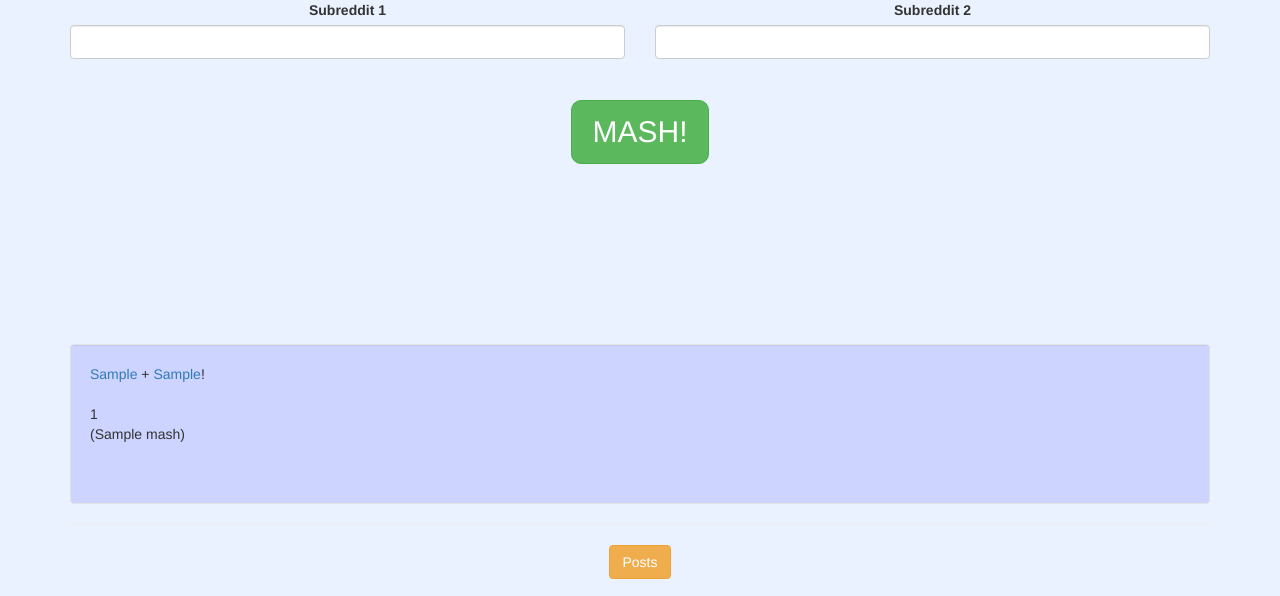
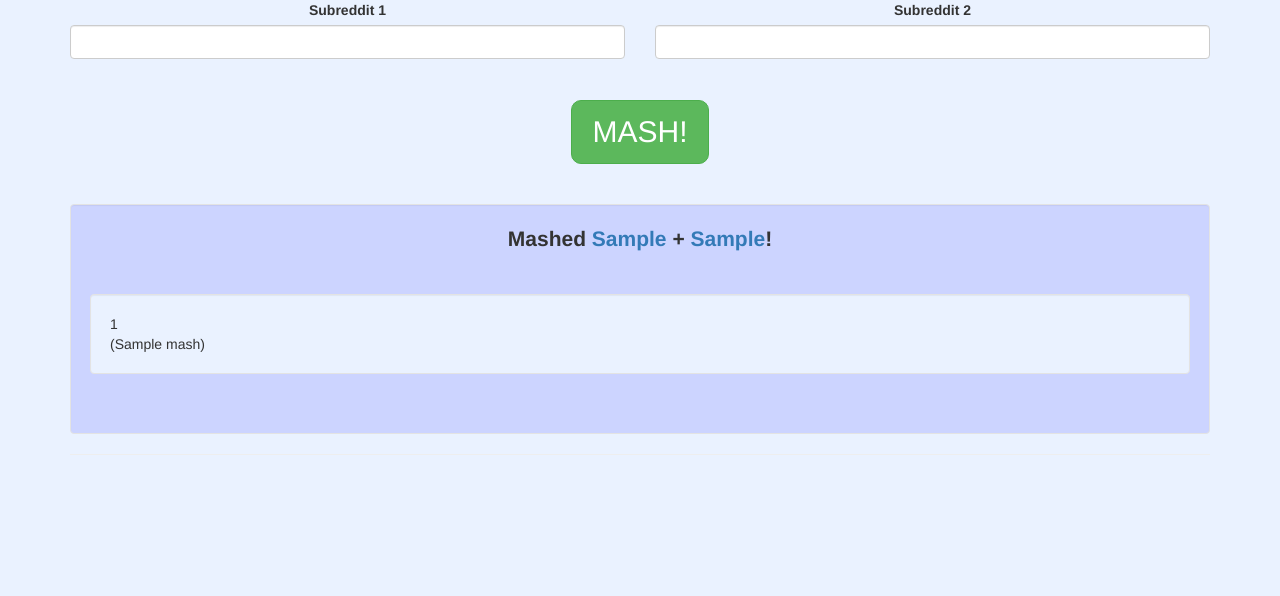
Before and after one commit to WilsonBerkow/softdev-madlibs, a Flask app: template templates/home.html in a window 1280 px wide. Shown: the part 204-800 px from the top of the page. Run offline with Flask 2, Linux system fonts and the light colour scheme; the template is opened without the code that fills it: most values are stand-ins (such as "Sample title", 1, 10 or a date in 2020).

Commit message:
Cleaned up html and css formatting. Fixed links to mashed subreddits.

```diff
--- a/static/custom.css
+++ b/static/custom.css
@@ -33,3 +33,11 @@
 .well{
 	background-color: rgb(204, 212, 255);
 }
+
+#well-inner{
+	background-color: rgb(234, 242, 255);
+}
+
+#mashed{
+	font-size: 1.5em;
+}
--- a/templates/home.html
+++ b/templates/home.html
@@ -4,19 +4,11 @@
 	<meta charset="utf-8">
 	<meta http-equiv="X-UA-Compatible" content="IE=edge">
 	<meta name="viewport" content="width=device-width, initial-scale=1">
-	<!-- The above 3 meta tags *must* come first in the head; any other head content must come *after* these tags -->
 	<title>Reddit Madlibs</title>
 
 	<!-- Bootstrap -->
 	<link href="static/css/bootstrap.min.css" rel="stylesheet">
 	<link href="static/custom.css" rel="stylesheet">
-
-	<!-- HTML5 shim and Respond.js for IE8 support of HTML5 elements and media queries -->
-	<!-- WARNING: Respond.js doesn't work if you view the page via file:// -->
-	<!--[if lt IE 9]>
-	<script src="https://oss.maxcdn.com/html5shiv/3.7.3/html5shiv.min.js"></script>
-	<script src="https://oss.maxcdn.com/respond/1.4.2/respond.min.js"></script>
-	<![endif]-->
 </head>
 <body>
 	<div class="container">
@@ -45,73 +37,37 @@
 				</form>
 			</center>
 		</div>
-		<br><br><br>
-
-		<br><br><br><br><br><br>
+		<br><br>
 		{% if not noposts %}
 		<div class="well">
 			{% if sub1 == None %}
-			Subreddit /r/{{sub1}} not found!
+			<b>Subreddit /r/{{sub1}} not found!</b>
 			{% elif sub2 == None %}
-			Subreddit /r/{{sub2}} not found!
+			<b>Subreddit /r/{{sub2}} not found!</b>
 			{% else %}
-			<a href="{{sub1}}">{{sub1}}</a> + <a href="{{sub2}}">{{sub2}}</a>!
+				<div id="mashed">
+					<center><b>Mashed <a href="https://reddit.com/r/{{sub1}}">{{sub1}}</a> + <a href="https://reddit.com/r/{{sub2}}">{{sub2}}</a>!</b></center>
+				</div>
 			<br><br>
 			{% if mashed %}
 			{% for mash in mashed %}
-			{{mash[0]}}
-			<br>
-			({{mash[1]}})
-			<br><br>
+				<div class="well" id="well-inner">
+					{{mash[0]}}
+					<br>
+					({{mash[1]}})
+				</div>
 			{% endfor %}
 			{% else %}
-			Mash result will be here.
 			{% endif %}
-			<!-- {# -->
-			<!-- <p> -->
-				<!-- A top post from {{ sub1 }}: -->
-				<!-- <a href="{{post1['url']}}">{{post1['title']}}</a> -->
-			<!-- </p> -->
-			<!-- <p> -->
-				<!-- A top post from {{ sub2 }}: -->
-				<!-- <a href="{{post2['url']}}">{{post2['title']}}</a> -->
-			<!-- </p> -->
-			<!-- #} -->
 			{% endif %}
 			<br/>
-			<!-- {# -->
-			<!-- {% if comments != [] %} -->
-			<!-- Mashed comments from {{ sub1 }} and {{ sub2 }}:<br/> -->
-			<!-- {% for comment in comments %} -->
-			<!-- <div class="well">{{ comment }}</div> -->
-			<!-- {% endfor %} -->
-			<!-- {% endif %} -->
-			<!-- #} -->
 		</div>
 		{% endif %}
 		<hr/>
-		<center>
-		<button action="/posts/" type="submit" class="btn btn-warning">Posts</button>
-
-		</center>
-
-		<!-- <div class="row"> -->
-			<!-- <center> -->
-				<!-- <h2>Previous Mashes </h2> -->
-				<!-- <div class="col-md-12"> -->
-					<!-- {% for item in titles %} -->
-					<!-- <div class="well">{{sub1}} Mash result will be here. {{sub2}}</div> -->
-					<!-- {% endfor %} -->
-				<!-- </div> -->
-			<!-- </center> -->
-		<!-- </div> -->
-
 	</div>
 
 
-	<!-- jQuery (necessary for Bootstrap's JavaScript plugins) -->
 	<script src="https://ajax.googleapis.com/ajax/libs/jquery/1.12.4/jquery.min.js"></script>
-	<!-- Include all compiled plugins (below), or include individual files as needed -->
 	<script src="js/bootstrap.min.js"></script>
 
 	<script>
```
